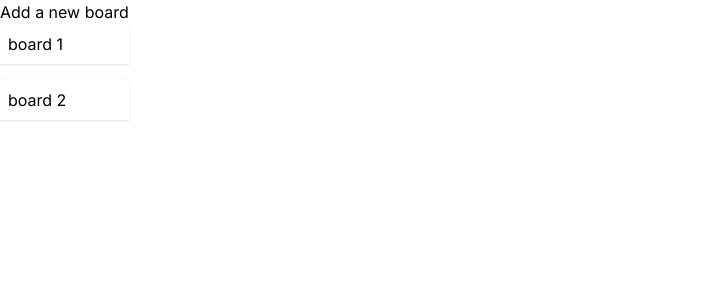
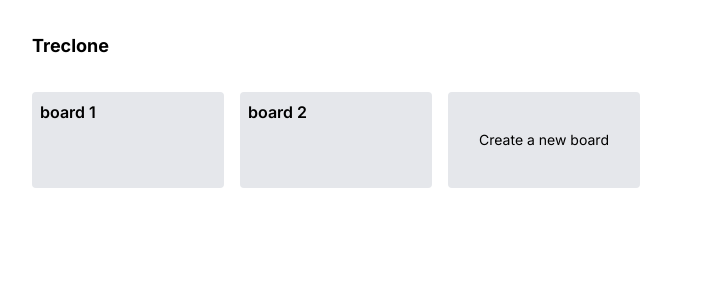
Before and after one commit to juniusfree/treclone, a Next.js app: page / in a window 1280 px wide. Shown: the top 300 px of the page, without its empty margins (0-702 px from the left). Built offline with nearby package versions, Linux system fonts and the light colour scheme.

Commit message:
ui: improve home page styling

```diff
--- a/app/components/home.tsx
+++ b/app/components/home.tsx
@@ -19,35 +19,61 @@ const HomeComponent = () => {
         title,
       },
     });
+    setTitle("");
   };
   return (
-    <div>
+    <div className="flex flex-col gap-8 p-8 w-full">
+      <div className="text-lg font-bold">Treclone</div>
+      <ul className="flex flex-wrap gap-4">
+        {boards.map((board) => (
+          <li
+            key={board.id}
+            className="w-48 p-2 h-24 bg-gray-200 cursor-pointer rounded font-semibold hover:bg-gray-500"
+          >
+            <Link href={`/board/${board.id}`}>
+              <div className="h-full w-full overflow-hidden text-ellipsis whitespace-nowrap">
+                {board.title}
+              </div>
+            </Link>
+          </li>
+        ))}
+        <li key="new-board" className="w-48 h-24">
           {isCreating ? (
-        <div>
+            <div className="p-2 flex flex-col justify-between h-full bg-gray-200 rounded">
               <input
+                autoFocus
+                className="w-full outline outline-gray-300 p-1 rounded text-sm"
                 type="text"
                 value={title}
-            placeholder="add board title"
+                placeholder="Enter board title"
                 onChange={(e) => setTitle(e.target.value)}
+                maxLength={20}
               />
-          <div>
-            <button onClick={handleOnAdd}>Add Board</button>
-            <button className="w-4 h-4" onClick={toggleIsCreating}>
-              <XMarkIcon />
+              <div className="w-full flex items-center justify-between py-2">
+                <button
+                  onClick={handleOnAdd}
+                  className={`text-sm p-1 rounded bg-sky-700 text-white hover:bg-sky-900 disabled:bg-gray-300`}
+                  disabled={!title}
+                >
+                  Create
+                </button>
+                <button
+                  onClick={toggleIsCreating}
+                  className="text-sm p-1 rounded text-sky-700"
+                >
+                  Cancel
                 </button>
               </div>
             </div>
           ) : (
-        <button onClick={toggleIsCreating}>Add a new board</button>
+            <div
+              onClick={toggleIsCreating}
+              className="cursor-pointer h-full w-full text-sm flex items-center justify-center p-2 bg-gray-200 hover:bg-gray-500 rounded"
+            >
+              Create a new board
+            </div>
           )}
-      <ul className="flex flex-col gap-4">
-        {boards.map((board) => (
-          <li key={board.id}>
-            <Link href={`/board/${board.id}`}>
-              <div className="w-min-40 p-2 shadow">{board.title}</div>
-            </Link>
         </li>
-        ))}
       </ul>
     </div>
   );
```
Lines whose indentation alone changed are shown as unchanged.
